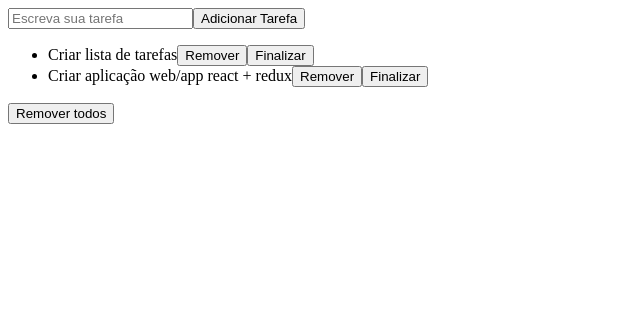
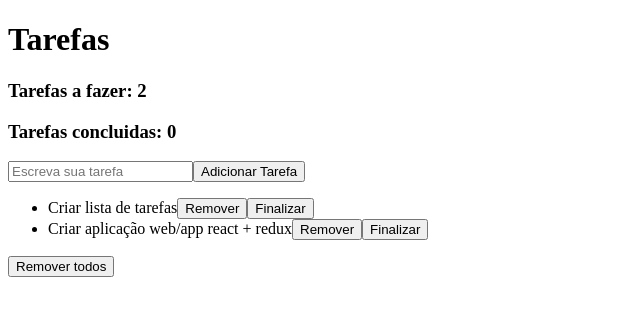
Before and after one commit to MarksPro/todoredux, a React (Create React App) app: page / in a window 1280 px wide. Shown: the top 316 px of the page, without its empty margins (0-640 px from the left). Built offline with nearby package versions, Linux system fonts and the light colour scheme.

Commit message:
Adicionando quantidade de tarefas a ser feitas e concluidas

```diff
--- /dev/null
+++ b/src/components/CountTodo/index.js
@@ -0,0 +1,27 @@
+import React from 'react';
+import {connect} from 'react-redux';
+
+const CountTodo = (props) => {
+  let todoCompleted = props.todos.filter(todo => (
+    todo.completed === true
+  )).length
+
+  let todoNotCompleted = props.todos.filter(todo => (
+    todo.completed === false
+  )).length
+
+  return (
+  <div>
+    <h1>Tarefas</h1>
+    <div>
+      <h3>Tarefas a fazer: {todoNotCompleted} </h3>
+      <h3>Tarefas concluidas: {todoCompleted}</h3>
+    </div>
+  </div>
+)};
+
+const mapStateToProps = state => ({
+  todos: state.todos
+});
+
+export default connect(mapStateToProps)(CountTodo);
--- a/src/components/TodoContainer/index.js
+++ b/src/components/TodoContainer/index.js
@@ -1,9 +1,11 @@
 import React from 'react';
 import AddTodo from '../AddTodo';
 import TodoList from '../TodoList';
+import CountTodo from '../CountTodo';
 
 const TodoContainer = () => (
   <>
+    <CountTodo/>
     <AddTodo/>
     <TodoList/>
   </>
```
